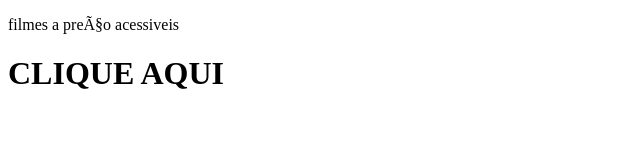
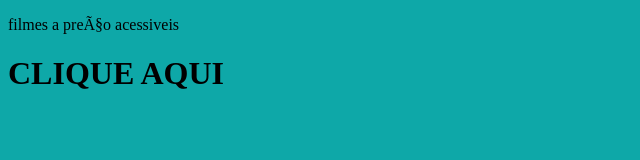
Before and after one commit to freitas-25/project-caio, a plain HTML site: page index.html in a window 1280 px wide. Shown: the whole page, without its empty margins (0-640 px from the left). Drawn offline with Linux system fonts and the light colour scheme.

Commit message:
stylesheet

```diff
--- a/index.html
+++ b/index.html
@@ -1,7 +1,7 @@
 <!DOCTYPE html>
 <html lang="en">
 <head>
-    <link rel="style.css"
+    <link rel="stylesheet" href="style.css"
     <meta charset="UTF-8">
     <meta name="viewport" content="width=device-width, initial-scale=1.0">
     <title>FILMES</title>
```
